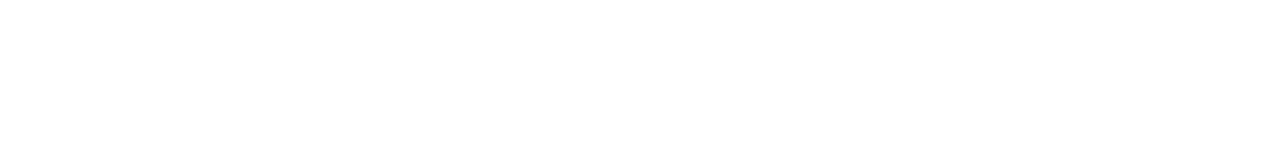
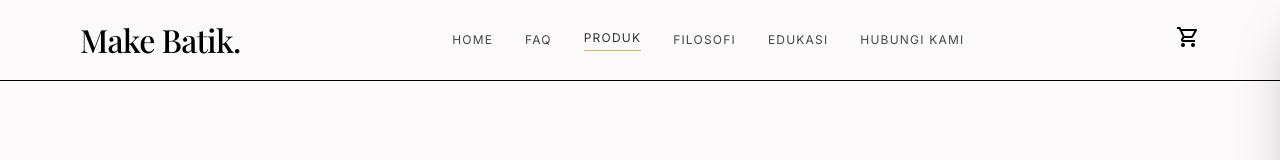
Before and after one commit to menootpass/makebatik, a Next.js app: page /produk in a window 1280 px wide. Before the commit this address had no page. Shown: the top 160 px of the page. Built offline with nearby package versions, Linux system fonts and the light colour scheme.

Commit message:
feat: rename product page and update Navbar link to match new path
Co-authored-by: Me Not Password <76986234+menootpass@users.noreply.github.com>

```diff
--- a/components/Navbar.jsx
+++ b/components/Navbar.jsx
@@ -8,7 +8,7 @@ import { useCart } from "../context/CartContext";
 const NAV_LINKS = [
   { href: "/", label: "Home" },
   { href: "/faq", label: "FAQ" },
-  { href: "/products", label: "Produk" },
+  { href: "/produk", label: "Produk" },
   { href: "/filosofi", label: "Filosofi" },
   { href: "/edukasi", label: "Edukasi" },
   { href: "/faq", label: "Hubungi Kami" },
```
Also changed, not shown: app/produk/page.jsx (renamed from app/products/page.jsx).
